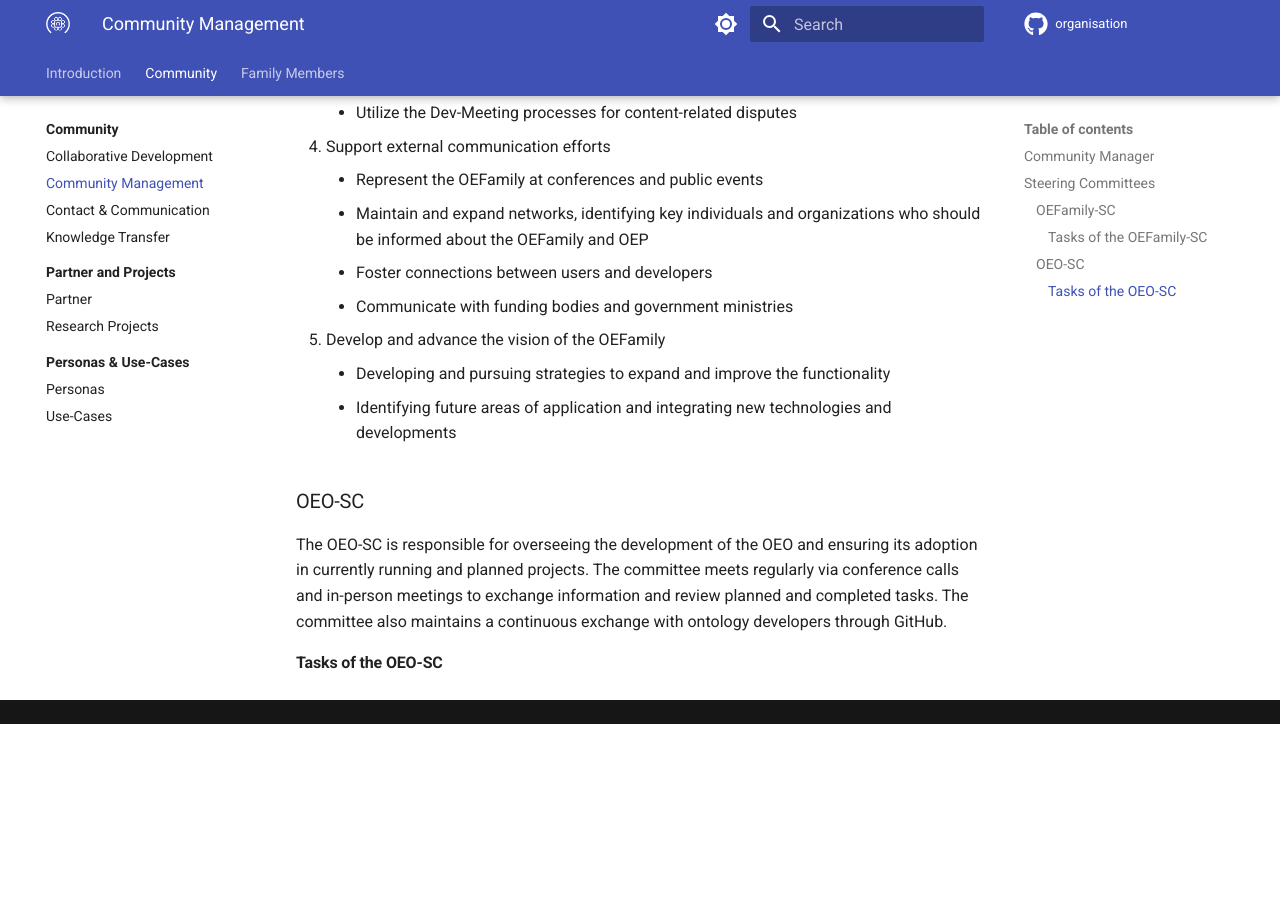
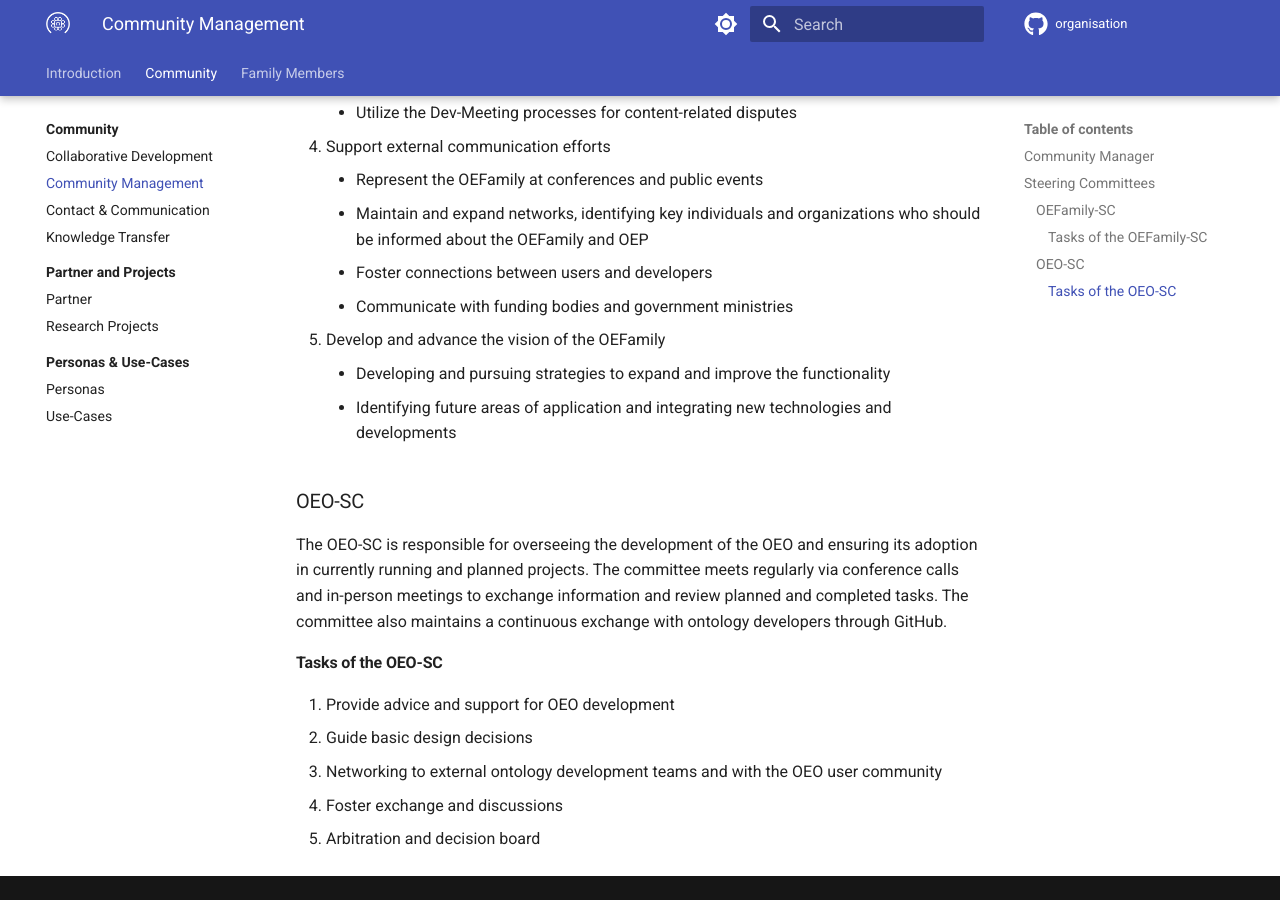
Before and after one commit to OpenEnergyPlatform/organisation, an MkDocs documentation site: the page built from compendium/family_community/community_management.md, in a window 1280 px wide and 900 px high, scrolled down 1224 px. Built offline with MkDocs 1.6.1 and Material for MkDocs 9.7.7, drawn with Linux system fonts in a browser that asks for light colours; comment, search, counter and statistics services are not loaded; before the commit the page ends 1948 px from its top, so only the background shows below that.

Commit message:
Update community_management.md
Added tasks of oeo-sc

```diff
--- a/compendium/family_community/community_management.md
+++ b/compendium/family_community/community_management.md
@@ -63,3 +63,8 @@ The committee also maintains a continuous exchange with ontology developers
 through GitHub.
 
 #### Tasks of the OEO-SC
+1. Provide advice and support for OEO development
+2. Guide basic design decisions
+3. Networking to external ontology development teams and with the OEO user community
+4. Foster exchange and discussions
+5. Arbitration and decision board
```
